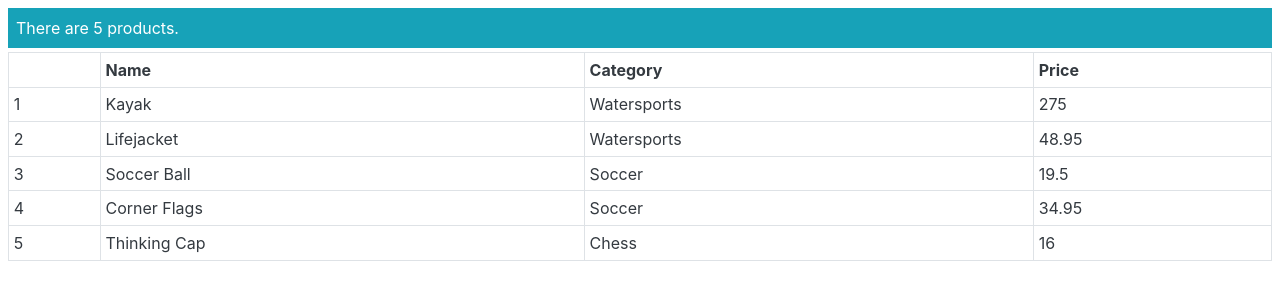
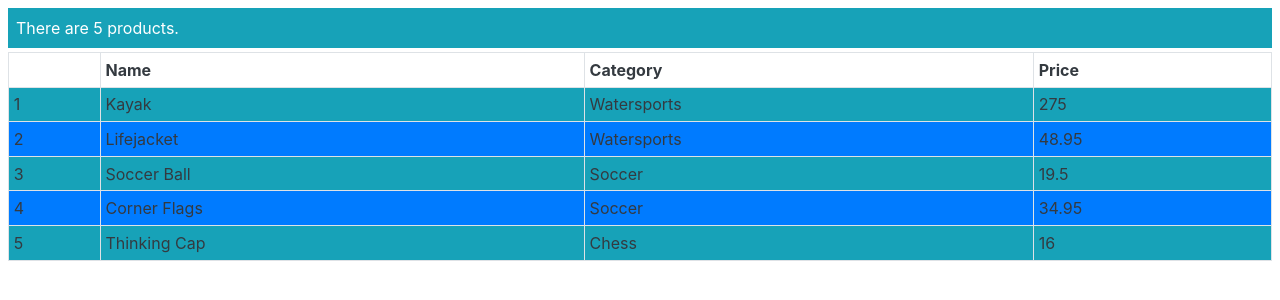
Before and after one commit to rene-copaga/example, an Angular app: page / in a window 1280 px wide. Shown: the top 300 px of the page. Built offline with nearby package versions, Linux system fonts and the light colour scheme.

Commit message:
Using the Odd and Even Values

```diff
--- a/src/app/template.html
+++ b/src/app/template.html
@@ -5,7 +5,8 @@
 
     <table class="table table-sm table-bordered mt-1 text-dark">
         <tr><th></th><th>Name</th><th>Category</th><th>Price</th></tr>
-        <tr *ngFor="let item of getProducts(); let i = index">
+        <tr *ngFor="let item of getProducts(); let i = index; let odd=odd"
+            [class.bg-primary]="odd" [class.bg-info]="!odd">
             <td>{{i + 1}}</td>
             <td>{{item.name}}</td>
             <td>{{item.category}}</td>
```
